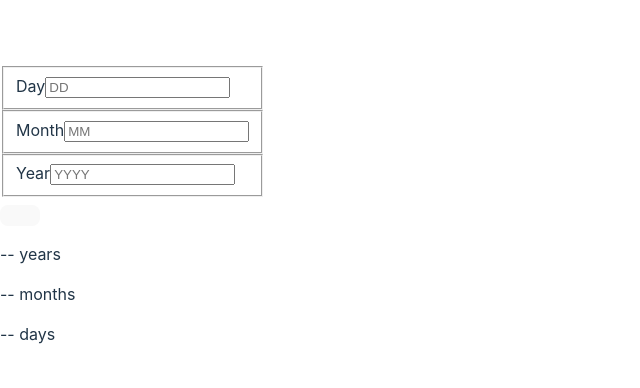
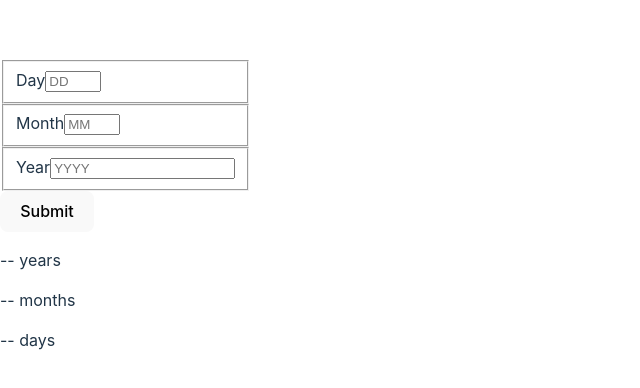
Before and after one commit to Pensive1/FEM-qr-code-component, a React (Vite) app in the folder 1_age-calculator-app/: page / in a window 1280 px wide. Shown: the part 186-574 px from the top of the page, without its empty margins (0-640 px from the left). Built offline with nearby package versions, Linux system fonts and the light colour scheme.

Commit message:
Add basic functionality

```diff
--- a/1_age-calculator-app/src/App.tsx
+++ b/1_age-calculator-app/src/App.tsx
@@ -1,40 +1,25 @@
-// import { useState } from "react";
+import { useState } from "react";
+import DobInput from "./components/DobInput.tsx";
+import Results from "./components/Results.tsx";
 
 function App() {
-  // const [count, setCount] = useState(0);
+  const [resultYears, setResultYears] = useState(null);
+  const [resultMonths, setResultMonths] = useState(null);
+  const [resultDays, setResultDays] = useState(null);
 
   return (
     <>
       <main className="container">
-        <form action="submit" className="dob">
-          <fieldset>
-            <label htmlFor="dobDay">Day</label>
-            <input type="number" placeholder="DD" id="dobDay"></input>
-          </fieldset>
-
-          <fieldset>
-            <label htmlFor="dobMonth">Month</label>
-            <input type="number" placeholder="MM" id="dobMonth"></input>
-          </fieldset>
-
-          <fieldset>
-            <label htmlFor="dobYear">Year</label>
-            <input type="number" placeholder="YYYY" id="dobYear"></input>
-          </fieldset>
-          <button type="submit"></button>
-        </form>
-
-        <section className="age">
-          <p className="age__data">
-            <span className="age__year">--</span> years
-          </p>
-          <p className="age__data">
-            <span className="age__months">--</span> months
-          </p>
-          <p className="age__data">
-            <span className="age__days">--</span> days
-          </p>
-        </section>
+        <DobInput
+          setResultYears={setResultYears}
+          setResultMonths={setResultMonths}
+          setResultDays={setResultDays}
+        />
+        <Results
+          resultYears={resultYears}
+          resultMonths={resultMonths}
+          resultDays={resultDays}
+        />
       </main>
     </>
   );
--- /dev/null
+++ b/1_age-calculator-app/src/components/DobInput.tsx
@@ -0,0 +1,77 @@
+import { useRef } from "react";
+import { DOBInput } from "../types/ComponentProps";
+
+const DobInput = ({
+  setResultYears,
+  setResultMonths,
+  setResultDays,
+}: DOBInput) => {
+  const dobYear = useRef<HTMLInputElement>(null);
+  const dobMonth = useRef<HTMLInputElement>(null);
+  const dobDay = useRef<HTMLInputElement>(null);
+
+  const handleSubmit = (e: React.SyntheticEvent): void => {
+    e.preventDefault();
+    const inputValidation =
+      dobYear.current?.value &&
+      dobMonth.current?.value &&
+      dobDay.current?.value;
+
+    if (inputValidation) {
+      setResultYears(dobYear.current?.value);
+      setResultMonths(dobMonth.current?.value);
+      setResultDays(dobDay.current?.value);
+    }
+  };
+
+  return (
+    <form action="submit" className="dob" onSubmit={handleSubmit}>
+      <fieldset className="dob__fields">
+        <label className="dob__field-label" htmlFor="dobDay">
+          Day
+        </label>
+        <input
+          type="number"
+          placeholder="DD"
+          className="dob_input"
+          id="dobDay"
+          ref={dobDay}
+          min={1}
+          max={31}
+        ></input>
+      </fieldset>
+
+      <fieldset className="dob__fields">
+        <label className="dob__field-label" htmlFor="dobMonth">
+          Month
+        </label>
+        <input
+          type="number"
+          placeholder="MM"
+          className="dob_input"
+          id="dobMonth"
+          ref={dobMonth}
+          min={1}
+          max={12}
+        ></input>
+      </fieldset>
+
+      <fieldset className="dob__fields">
+        <label className="dob__field-label" htmlFor="dobYear">
+          Year
+        </label>
+        <input
+          type="number"
+          placeholder="YYYY"
+          className="dob_input"
+          ref={dobYear}
+          id="dobYear"
+          min={1}
+        ></input>
+      </fieldset>
+      <button type="submit">Submit</button>
+    </form>
+  );
+};
+
+export default DobInput;
--- /dev/null
+++ b/1_age-calculator-app/src/components/Results.tsx
@@ -0,0 +1,23 @@
+import { Result } from "../types/ComponentProps";
+
+const Results = ({ resultYears, resultMonths, resultDays }: Result) => {
+  return (
+    <section className="age">
+      <p className="age__data">
+        <span className="age__year">{resultYears ? resultYears : "--"}</span>{" "}
+        years
+      </p>
+      <p className="age__data">
+        <span className="age__months">
+          {resultMonths ? resultMonths : "--"}
+        </span>{" "}
+        months
+      </p>
+      <p className="age__data">
+        <span className="age__days">{resultDays ? resultDays : "--"}</span> days
+      </p>
+    </section>
+  );
+};
+
+export default Results;
--- /dev/null
+++ b/1_age-calculator-app/src/types/ComponentProps.ts
@@ -0,0 +1,11 @@
+export type Result = {
+  resultYears: null | number;
+  resultMonths: null | number;
+  resultDays: null | number;
+};
+
+export type DOBInput = {
+  setResultYears: Function;
+  setResultMonths: Function;
+  setResultDays: Function;
+};
```
Also changed, not shown: 1 other file (tests, documents, lock files or other folders).
